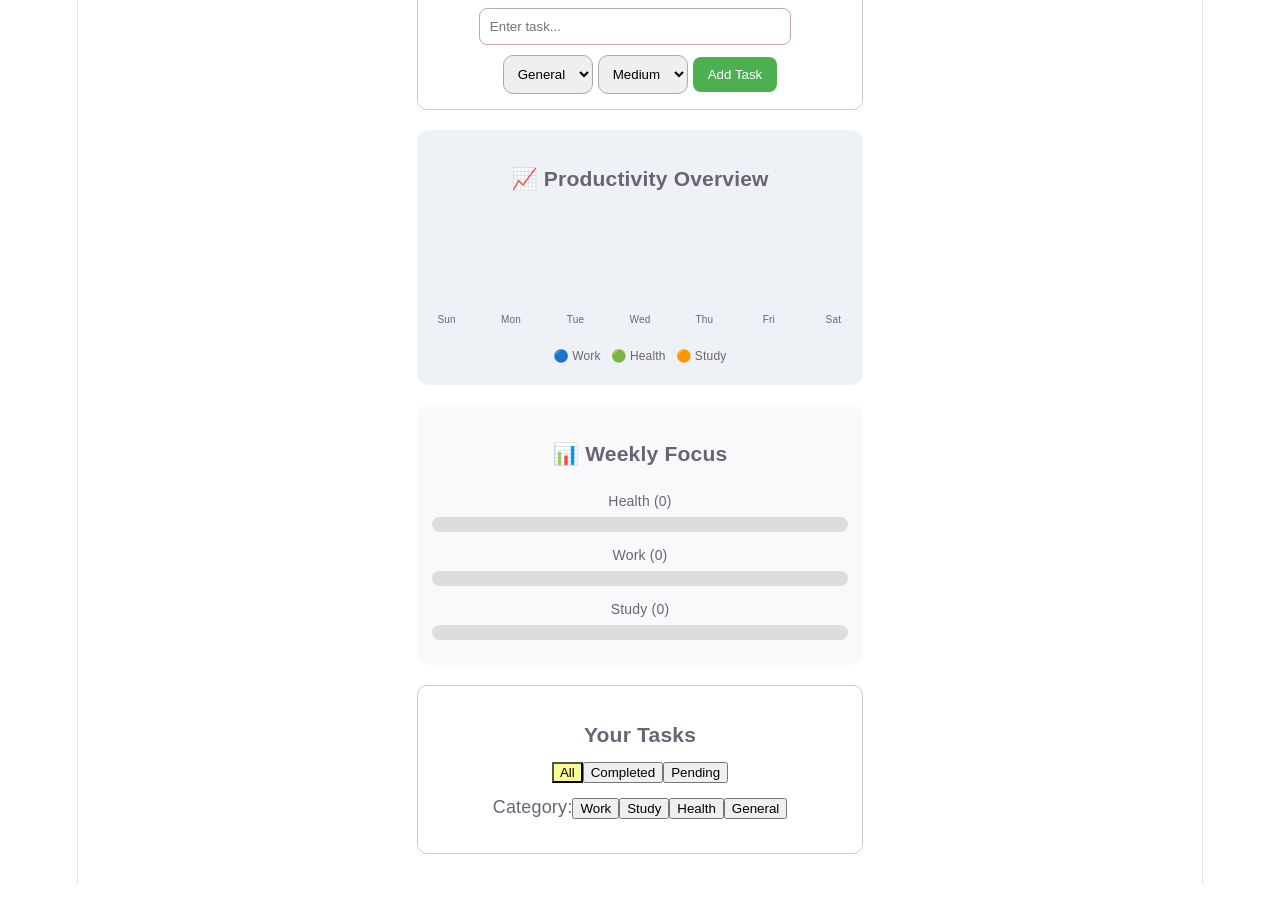
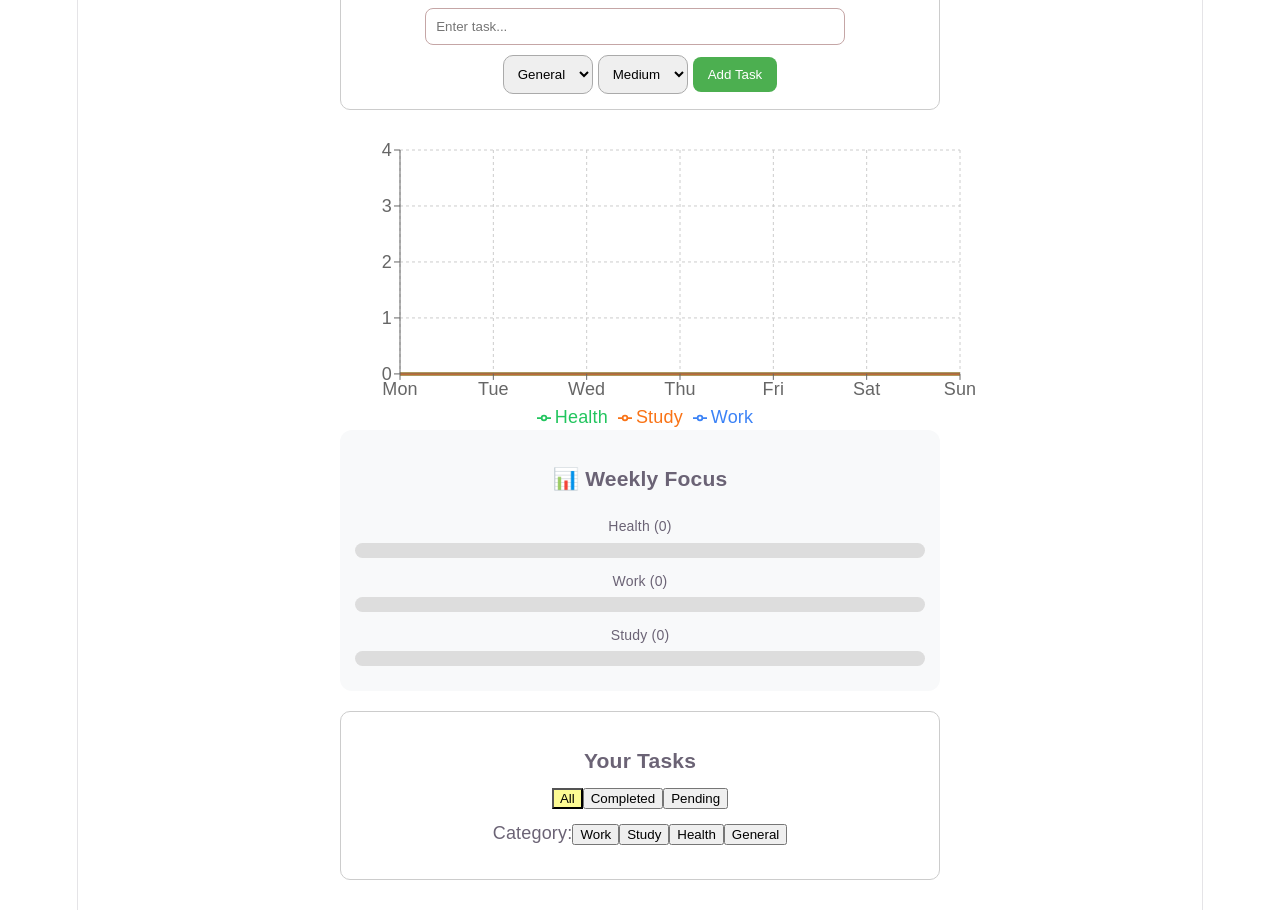
Before and after one commit to Rudra137/productivity-os, a React (Vite) app in the folder lifeos-dashboard/: page / in a window 1280 px wide. Shown: the part 680-1590 px from the top of the page. Before the commit the page ends 1564 px from the top, so only its background shows below. Built offline with nearby package versions, Linux system fonts and the light colour scheme.

Commit message:
changed the weekly trend with graph visualization

```diff
--- a/lifeos-dashboard/package.json
+++ b/lifeos-dashboard/package.json
@@ -12,7 +12,8 @@
   "dependencies": {
     "@hello-pangea/dnd": "^18.0.1",
     "react": "^19.2.4",
-    "react-dom": "^19.2.4"
+    "react-dom": "^19.2.4",
+    "recharts": "^3.8.1"
   },
   "devDependencies": {
     "@eslint/js": "^9.39.4",
--- a/lifeos-dashboard/src/App.jsx
+++ b/lifeos-dashboard/src/App.jsx
@@ -5,6 +5,11 @@ import {
   Droppable,
   Draggable
 } from "@hello-pangea/dnd";
+import {
+  AreaChart, Area, XAxis, YAxis, Tooltip, CartesianGrid, Legend
+} from "recharts";
+
+
 
 
 //Functional component for the main app and UseStates.
@@ -48,6 +53,7 @@ const filteredTasks = todaysTasks.filter((task) => {
   return true;
 });
 
+
 // 📊 Weekly data (FIXED POSITION)
 const getWeeklyTrend = () => {
   const result = {
@@ -70,6 +76,46 @@ const getWeeklyTrend = () => {
   return result;
 };
 
+const getTaskScore = (task) => {
+  if (task.priority === "High") return 3;
+  if (task.priority === "Medium") return 2;
+  return 1; // Low
+};
+
+// 📊 Weekly chart data (FIXED POSITION)
+const getWeeklyChartData = () => {
+  const now = new Date();
+
+  return [...Array(7)].map((_, i) => {
+    const d = new Date();
+    d.setDate(now.getDate() - i);
+
+    const dateStr = d.toLocaleDateString();
+    const dayName = d.toLocaleDateString("en-US", { weekday: "short" });
+
+    const dayTasks = tasks.filter(t => t.date === dateStr && t.completed);
+
+    return {
+      day: dayName,
+
+      Work: dayTasks
+        .filter(t => t.category === "Work")
+        .reduce((sum, t) => sum + getTaskScore(t), 0),
+
+      Health: dayTasks
+        .filter(t => t.category === "Health")
+        .reduce((sum, t) => sum + getTaskScore(t), 0),
+
+      Study: dayTasks
+        .filter(t => t.category === "Study")
+        .reduce((sum, t) => sum + getTaskScore(t), 0),
+    };
+  }).reverse();
+};
+
+
+const chartData = getWeeklyChartData();
+
 const weeklyTrend = getWeeklyTrend();
 
 
@@ -87,7 +133,7 @@ const percent = total === 0 ? 0 : Math.round((completed / total) * 100);
     Health: tasks.filter(t => t.category === "Health" && t.completed).length,
     Study: tasks.filter(t => t.category === "Study" && t.completed).length
   };
-  const maxValue = Math.max(...Object.values(weeklyData), 1); // avoid division by zero
+  const maxValue = Math.max(...Object.values(weeklyData), 1);
   const maxDayValue = Math.max(...weeklyTrend.Work, ...weeklyTrend.Health, ...weeklyTrend.Study, 1);
 
 //FUNCTIONS
@@ -356,75 +402,66 @@ console.log("TASKS:", tasks);
 
 {/* 🟦 WEEKLY TREND SECTION */}
 
+<AreaChart
+  width={650}
+  height={300}
+  data={chartData}
+  margin={{ top: 20, right: 30, left: 0, bottom: 0 }}
+>
+  <defs>
+    <linearGradient id="colorWork" x1="0" y1="0" x2="0" y2="1">
+      <stop offset="5%" stopColor="#3b82f6" stopOpacity={0.8}/>
+      <stop offset="95%" stopColor="#3b82f6" stopOpacity={0}/>
+    </linearGradient>
 
-<div style={{
-  marginBottom: "20px",
-  padding: "15px",
-  borderRadius: "12px",
-  background: "#eef2f7"
-}}>
-  <h3>📈 Productivity Overview</h3>
+    <linearGradient id="colorHealth" x1="0" y1="0" x2="0" y2="1">
+      <stop offset="5%" stopColor="#22c55e" stopOpacity={0.8}/>
+      <stop offset="95%" stopColor="#22c55e" stopOpacity={0}/>
+    </linearGradient>
 
-  <div style={{
-    display: "flex",
-    justifyContent: "space-between",
-    alignItems: "flex-end",
-    height: "120px"
-  }}>
+    <linearGradient id="colorStudy" x1="0" y1="0" x2="0" y2="1">
+      <stop offset="5%" stopColor="#f97316" stopOpacity={0.8}/>
+      <stop offset="95%" stopColor="#f97316" stopOpacity={0}/>
+    </linearGradient>
+  </defs>
 
-    {days.map((day, i) => (
-      <div key={i} style={{ textAlign: "center" }}>
+  <CartesianGrid strokeDasharray="3 3" />
 
-        {/* Bars group */}
-        <div style={{
-          display: "flex",
-          gap: "3px",
-          alignItems: "flex-end",
-          height: "100px"
-        }}>
+  <XAxis dataKey="day" />
+  <YAxis />
 
-          {/* Work */}
-          <div style={{
-            width: "8px",
-            height: `${weeklyTrend.Work[i] * 20}px`,
-            background: "#4A90E2",
-            borderRadius: "3px"
-          }} />
+  <Tooltip />
+  <Legend />
 
-          {/* Health */}
-          <div style={{
-            width: "8px",
-            height: `${weeklyTrend.Health[i] * 20}px`,
-            background: "#50C878",
-            borderRadius: "3px"
-          }} />
+  <Area
+    type="monotone"
+    dataKey="Work"
+    stroke="#3b82f6"
+    fillOpacity={1}
+    fill="url(#colorWork)"
+    strokeWidth={3}
+  />
 
-          {/* Study */}
-          <div style={{
-            width: "8px",
-            height: `${weeklyTrend.Study[i] * 20}px`,
-            background: "#FFA500",
-            borderRadius: "3px"
-          }} />
+  <Area
+    type="monotone"
+    dataKey="Health"
+    stroke="#22c55e"
+    fillOpacity={1}
+    fill="url(#colorHealth)"
+    strokeWidth={3}
+  />
 
-        </div>
+  <Area
+    type="monotone"
+    dataKey="Study"
+    stroke="#f97316"
+    fillOpacity={1}
+    fill="url(#colorStudy)"
+    strokeWidth={3}
+  />
 
-        {/* Day label */}
-        <div style={{ fontSize: "10px", marginTop: "5px" }}>
-          {day}
-        </div>
+</AreaChart>
 
-      </div>
-    ))}
-
-  </div>
-
-  {/* Legend */}
-  <div style={{ marginTop: "10px", fontSize: "12px" }}>
-    🔵 Work &nbsp; 🟢 Health &nbsp; 🟠 Study
-  </div>
-
-</div>
 
     {/* 🟦 WEEKLY FOCUS SECTION */}
   <div style={{
@@ -498,7 +535,7 @@ console.log("TASKS:", tasks);
     <button onClick={() => setCategoryFilter("General")}>General</button>
   </div>
 
-  {/* ✅ CORRECT DND STRUCTURE */}
+  {/* DRAG AND DROP CONTEXT */}
   <DragDropContext onDragEnd={handleDragEnd}>
     <Droppable droppableId="tasks">
       {(provided) => (
```
Also changed, not shown: 1 other file (tests, documents, lock files or other folders).
